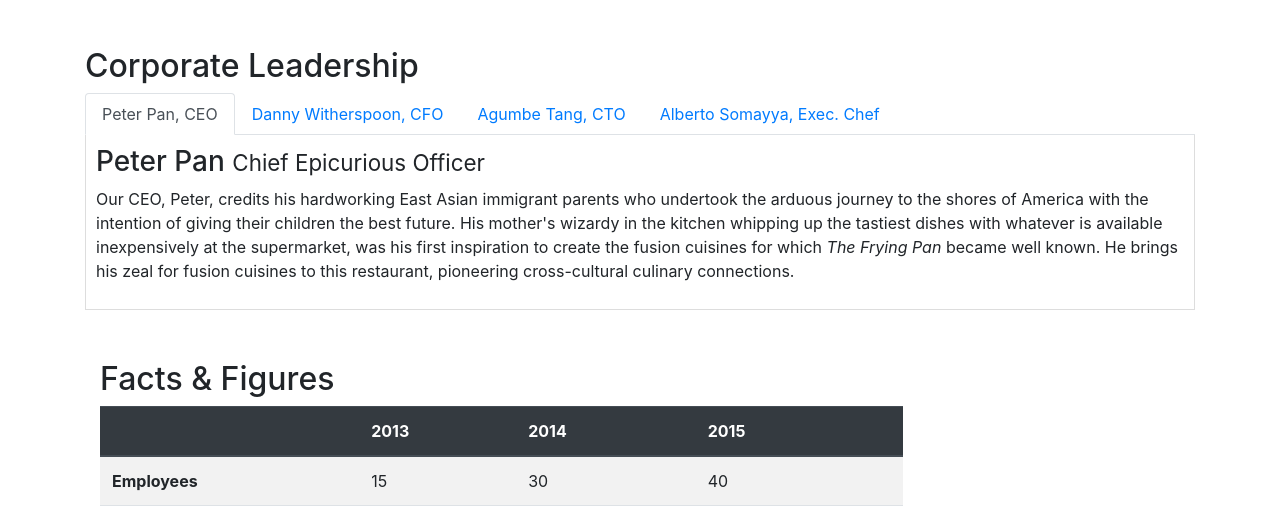
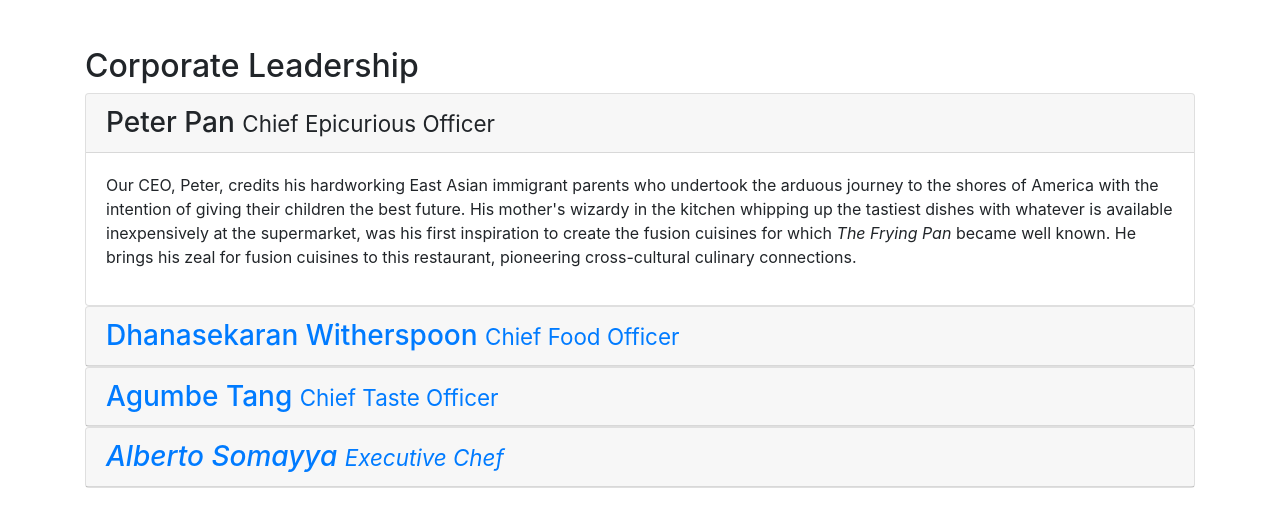
Before and after one commit to Odinachi/confusion, a website: page aboutus.html in a window 1280 px wide. Shown: the part 748-1271 px from the top of the page. Drawn offline with nearby package versions, Linux system fonts and the light colour scheme.

Commit message:
accordion

```diff
--- a/aboutus.html
+++ b/aboutus.html
@@ -86,7 +86,7 @@
 
                 <!-- NOTE: this also be made tap pill by addding the Tap-Pill class -->
 
-                <ul class="nav nav-tabs">
+                <!-- <ul class="nav nav-tabs">
                     <li class="nav-item">
                       <a class="nav-link active" href="#peter"
                         role="tab" data-toggle="tab">Peter Pan, CEO</a>
@@ -125,9 +125,66 @@
                         <h3>Alberto Somayya <small>Executive Chef</small></h3>
                         <p>Award winning three-star Michelin chef with wide International experience having worked closely with whos-who in the culinary world, he specializes in creating mouthwatering Indo-Italian fusion experiences. He says, <em>Put together the cuisines from the two craziest cultures, and you get a winning hit! Amma Mia!</em></p>
                     </div>
+                </div> -->
+
+                <div id="accordion">
+                    <div class="card">
+                        <div class="card-header" role="tab" id="peterhead">
+                        <h3 class="mb-0">
+                            <a data-toggle="collapse" data-target="#peter">
+                            Peter Pan <small>Chief Epicurious Officer</small>
+                            </a>
+                        </h3>
+                        </div>
+                        <div class="collapse show" id="peter" data-parent="#accordion">
+                            <div class="card-body">
+                                <p class="d-none d-sm-block">Our CEO, Peter, credits his hardworking East Asian immigrant parents who undertook the arduous journey to the shores of America with the intention of giving their children the best future. His mother's wizardy in the kitchen whipping up the tastiest dishes with whatever is available inexpensively at the supermarket, was his first inspiration to create the fusion cuisines for which <em>The Frying Pan</em> became well known. He brings his zeal for fusion cuisines to this restaurant, pioneering cross-cultural culinary connections.</p>
+                            </div>
+                        </div>
+                    </div>
+                    <div class="card">
+                        <div class="card-header" role="tab" id="dannyhead">
+                        <h3 class="mb-0">
+                            <a class="collapsed" data-toggle="collapse" data-target="#danny">
+                            Dhanasekaran Witherspoon <small>Chief Food Officer</small>
+                            </a>
+                        </h3>
+                    </div>
+                    <div class="collapse" id="danny" data-parent="#accordion">
+                        <div class="card-body">
+                            <p class="d-none d-sm-block">Our CFO, Danny, as he is affectionately referred to by his colleagues, comes from a long established family tradition in farming and produce. His experiences growing up on a farm in the Australian outback gave him great appreciation for varieties of food sources. As he puts it in his own words, <em>Everything that runs, wins, and everything that stays, pays!</em></p>
+                        </div>
+                    </div>
                 </div>
-
-
+                <div class="card">
+                        <div class="card-header" role="tab" id="agumbehead">
+                        <h3 class="mb-0">
+                            <a class="collapsed" data-toggle="collapse" data-target="#agumbe">
+                            Agumbe Tang <small>Chief Taste Officer</small>
+                            </a>
+                        </h3>
+                    </div>
+                    <div class="collapse" id="agumbe" data-parent="#accordion">
+                        <div class="card-body">
+                            <p class="d-none d-sm-block">Blessed with the most discerning gustatory sense, Agumbe, our CTO, personally ensures that every dish that we serve meets his exacting tastes. Our chefs dread the tongue lashing that ensues if their dish does not meet his exacting standards. He lives by his motto, <em>You click only if you survive my lick.</p>
+                        </div>
+                    </div>
+                </div>
+                <div class="card">
+                        <div class="card-header" role="tab" id="albertohead">
+                        <h3 class="mb-0">
+                            <a class="collapsed" data-toggle="collapse" data-target="#alberto">
+                            Alberto Somayya <small>Executive Chef</small>
+                            </a>
+                        </h3>
+                    </div>
+                    <div class="collapse" id="alberto" data-parent="#accordion">
+                        <div class="card-body">
+                            <p class="d-none d-sm-block">Award winning three-star Michelin chef with wide International experience having worked closely with whos-who in the culinary world, he specializes in creating mouthwatering Indo-Italian fusion experiences. He says, <em>Put together the cuisines from the two craziest cultures, and you get a winning hit! Amma Mia!</em></p>
+                        </div>
+                    </div>
+                </div>
+                 </div>
 
 
             </div>
```
